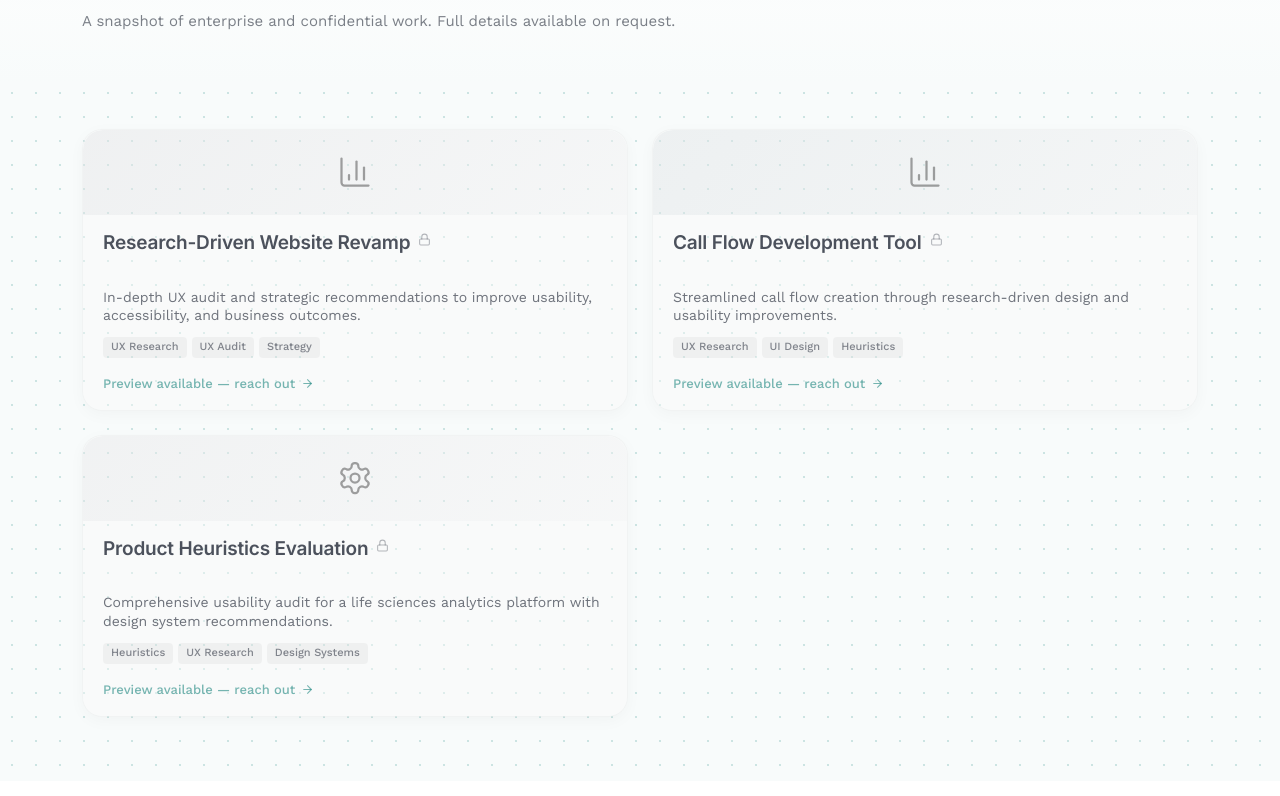
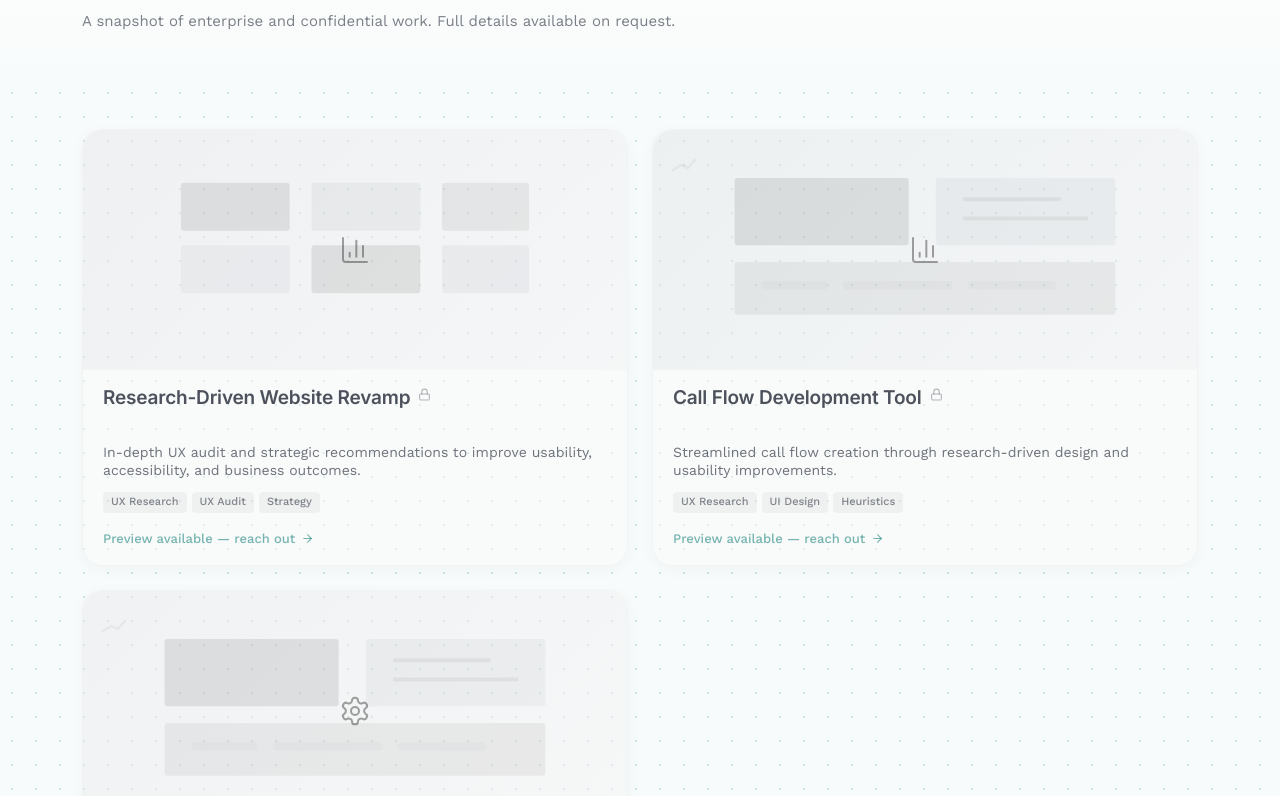
Before and after one commit to sskumbar7/personal_portfolio, a React (Vite) app: page /#/work in a window 1280 px wide. Shown: the part 1604-2400 px from the top of the page. Built offline with nearby package versions, Linux system fonts and the light colour scheme.

Commit message:
style: Upgrade Client Engagement cards to use ArtifactHint pattern

```diff
--- a/src/pages/WorkPage.tsx
+++ b/src/pages/WorkPage.tsx
@@ -594,22 +594,39 @@ export function WorkPage() {
                         overflow: 'hidden'
                       }}
                     >
-                      {/* Gradient header with icon */}
+                      {/* Hybrid preview header with artifact hint for Client Work */}
                       <div
                         style={{
-                          height: '85px',
+                          height: '240px', // Increased height to match Public Work cards
                           background: study.gradient,
                           borderRadius: '20px 20px 0 0',
                           display: 'flex',
                           alignItems: 'center',
-                          justifyContent: 'center'
+                          justifyContent: 'center',
+                          position: 'relative',
+                          overflow: 'hidden'
                         }}
                       >
+                        {/* Artifact hint layer - Client Mode */}
+                        <div style={{
+                          position: 'absolute',
+                          top: 0,
+                          left: 0,
+                          right: 0,
+                          bottom: 0,
+                          pointerEvents: 'none'
+                        }}>
+                          <ArtifactHint type={study.artifactType} isClient={true} />
+                        </div>
+
+                        {/* Icon */}
                         <IconComponent
-                          size={36}
+                          size={32}
                           style={{
                             color: 'rgba(26, 26, 26, 0.4)',
-                            strokeWidth: 1.5
+                            strokeWidth: 1.5,
+                            position: 'relative',
+                            zIndex: 1
                           }}
                         />
                       </div>
```
Also changed, not shown: 1 other file (tests, documents, lock files or other folders).
